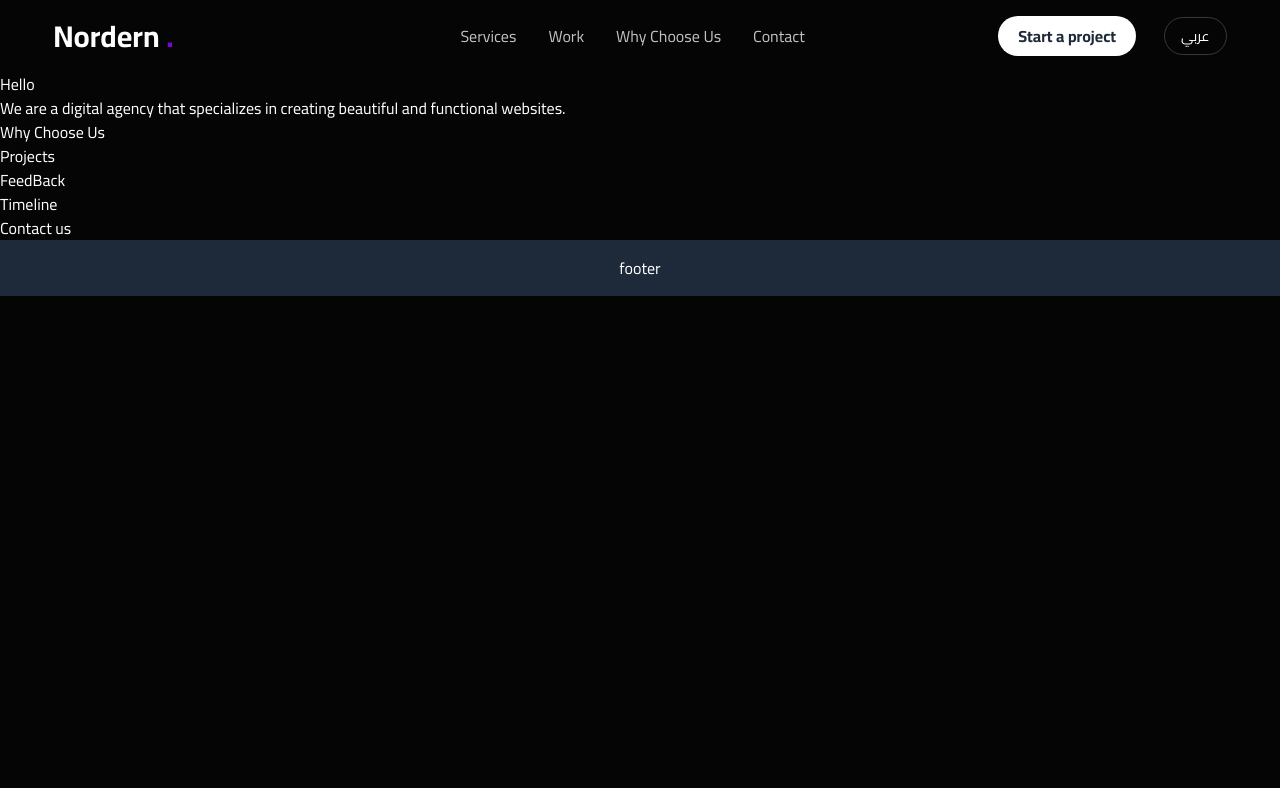
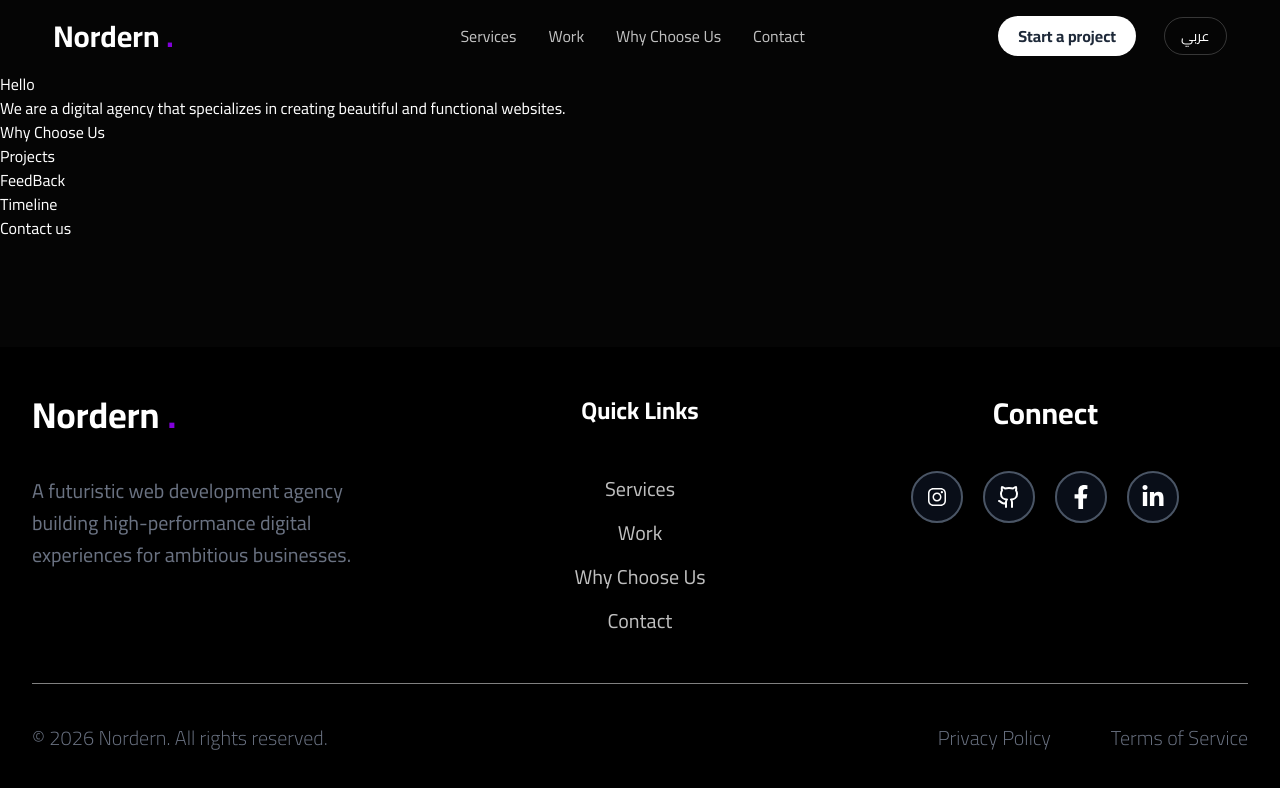
Before and after one commit to kero571-adel/Nodern, a Next.js app: page /en in a window 1280 px wide. Shown: the top 788 px of the page. Built offline with nearby package versions, Linux system fonts and the light colour scheme.

Commit message:
footer is completed

```diff
--- a/app/[locale]/layout.js
+++ b/app/[locale]/layout.js
@@ -24,11 +24,13 @@ export default async function RootLayout({ children, params }) {
       dir={locale === "ar" ? "rtl" : "ltr"}
       className={cairo.variable}
     >
-      <body className={`${cairo.className} `}>
+      <body className={`${cairo.className} flex flex-col min-h-screen`}>
         <NextIntlClientProvider messages={messages}>
           <Navbar />
           {children}
-          <Footer />
+          <footer className="mt-auto w-full">
+            <Footer />
+          </footer>
         </NextIntlClientProvider>
       </body>
     </html>
--- a/components/layout/Navbar.jsx
+++ b/components/layout/Navbar.jsx
@@ -67,7 +67,11 @@ export default function Navbar() {
 
         {/* icons for open menu */}
         <div className="md:hidden">
-          <IoMdMenu size={30} className="opacity-75 transition-all duration-200 cursor-pointer hover:scale-105 hover:opacity-100 " onClick={() => setIsOpen(true)} />
+          <IoMdMenu
+            size={30}
+            className="opacity-75 transition-all duration-200 cursor-pointer hover:scale-105 hover:opacity-100 "
+            onClick={() => setIsOpen(true)}
+          />
         </div>
         {/* show nav for mobile  */}
         <div className="md:hidden">
--- a/components/layout/footer.jsx
+++ b/components/layout/footer.jsx
@@ -1,8 +1,108 @@
 import { useTranslations } from "next-intl";
+import Link from "next/link";
+import { FaFacebookF, FaLinkedinIn } from "react-icons/fa";
+import { IoLogoInstagram } from "react-icons/io";
+import { LuGithub } from "react-icons/lu";
 export default function Footer() {
+  const t = useTranslations("footer");
   return (
-    <footer className="bg-gray-800 text-white py-4 text-center">
-      <h1>footer</h1>
-    </footer>
+    <div className="w-full py-12 px-8  bg-black border-white/50 text-white text-center">
+      <div className="container w-full relative mx-auto flex flex-col justify-around items-start">
+        <div className="absolute bottom-0 left-1/2 -translate-x-1/2 w-1/2 h-25 bg-primary/20 blur-[100px] rounded-full pointer-events-none"></div>
+
+        {/* Footer Content */}
+        <div className="grid grid-cols-1 md:grid-cols-3 gap-10 md:gap-0 w-full">
+          <div className="flex flex-col flex-2 items-start justify-start">
+            <Link href="/" className="mb-10 text-4xl font-bold">
+              Nordern <span className="font-bold text-purple-700">.</span>
+            </Link>
+            <p className="w-11/12 text-xl text-start  text-gray-500 leading-8">
+              {t("messageForClient")}
+            </p>
+          </div>
+
+          {/* quick links */}
+          <div className="flex flex-1 flex-col md:items-center md:justify-start items-start">
+            <h3 className="text-2xl font-bold mb-10">{t("quickLinks")}</h3>
+            <Link
+              className="text-xl opacity-75 hover:opacity-100 transition-all duration-150 my-2"
+              href={"#services"}
+            >
+              {t("services")}
+            </Link>
+            <Link
+              className="text-xl opacity-75 hover:opacity-100 transition-all duration-150 my-2"
+              href={"#work"}
+            >
+              {t("work")}
+            </Link>
+            <Link
+              className="text-xl opacity-75 hover:opacity-100 transition-all duration-150 my-2"
+              href={"#whyChooseUs"}
+            >
+              {t("whyChooseUs")}
+            </Link>
+            <Link
+              className="text-xl opacity-75 hover:opacity-100 transition-all duration-150 my-2"
+              href={"#contact"}
+            >
+              {t("contact")}
+            </Link>
+          </div>
+
+          {/* links for social media */}
+          <div className="flex flex-col flex-1 md:items-center md:justify-start items-start">
+            <h3 className="text-3xl font-bold mb-10">{t("connect")}</h3>
+            <div className="flex items-center gap-5 justify-center">
+              <Link
+                className="rounded-full border-gray-600 border-2 p-3 bg-gray-900/60 hover:bg-gray-900"
+                href={"#"}
+                target="_blank"
+              >
+                <IoLogoInstagram size={24} />
+              </Link>
+              <Link
+                className="rounded-full border-gray-600 border-2 p-3 bg-gray-900/60 hover:bg-gray-900"
+                href={"#"}
+                target="_blank"
+              >
+                <LuGithub size={24} />
+              </Link>
+              <Link
+                className="rounded-full border-gray-600 border-2 p-3 bg-gray-900/60 hover:bg-gray-900"
+                href={"#"}
+                target="_blank"
+              >
+                <FaFacebookF size={24} />
+              </Link>
+              <Link
+                className="rounded-full border-gray-600 border-2 p-3 bg-gray-900/60 hover:bg-gray-900"
+                href={"#"}
+                target="_blank"
+              >
+                <FaLinkedinIn size={24} />
+              </Link>
+            </div>
+          </div>
+        </div>
+
+        <div className="bg-white/50 h-px w-full my-10"></div>
+
+        {/* bottom part from footer */}
+        <div className="flex flex-col md:flex-row gap-5 md:gap-0 items-center justify-between w-full">
+          <p className="text-gray-500 text-xl font-light">
+            &copy; {new Date().getFullYear()} Nordern. All rights reserved.
+          </p>
+          <div className="flex gap-7">
+            <Link href="#" className="text-gray-500 text-xl font-light hover:text-white transition-all duration-150 mr-8 ">
+              {t("privacyPolicy")}
+            </Link>
+            <Link href="#" className="text-gray-500 text-xl font-light hover:text-white transition-all duration-150">
+              {t("termsOfService")}
+            </Link>
+          </div>
+        </div>
+      </div>
+    </div>
   );
 }
--- a/messages/ar.json
+++ b/messages/ar.json
@@ -9,5 +9,16 @@
   "hero": {
     "title": "مرحبًا",
     "description": "نحن وكالة رقمية متخصصة في إنشاء مواقع ويب جميلة وعملية."
+  },
+  "footer": {
+    "quickLinks": "روابط سريعة",
+    "connect": "تواصل معنا",
+    "messageForClient": "وكالة تطوير ويب مستقبلية تبني تجارب رقمية عالية الأداء للشركات الطموحة.",
+    "services": "خدماتنا",
+    "work": "أعمالنا",
+    "whyChooseUs": "لى تختارنا",
+    "contact": "تواصل معنا",
+    "privacyPolicy": "سياسة الخصوصية",
+    "termsOfService": "شروط الخدمة"
   }
 }
--- a/messages/en.json
+++ b/messages/en.json
@@ -9,5 +9,16 @@
   "hero": {
     "title": "Hello",
     "description": "We are a digital agency that specializes in creating beautiful and functional websites."
+  },
+  "footer": {
+    "quickLinks": "Quick Links",
+    "connect": "Connect",
+    "messageForClient": "A futuristic web development agency building high-performance digital experiences for ambitious businesses.",
+    "services": "Services",
+    "work": "Work",
+    "whyChooseUs": "Why Choose Us",
+    "contact": "Contact",
+    "privacyPolicy": "Privacy Policy",
+    "termsOfService": "Terms of Service"
   }
 }
```
